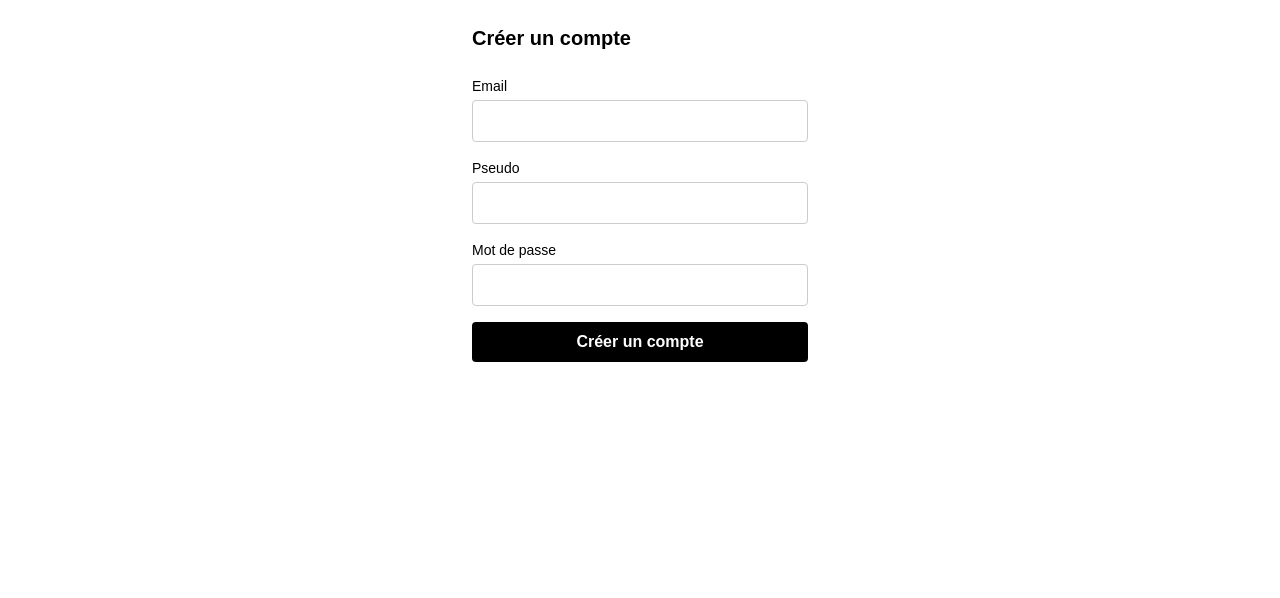
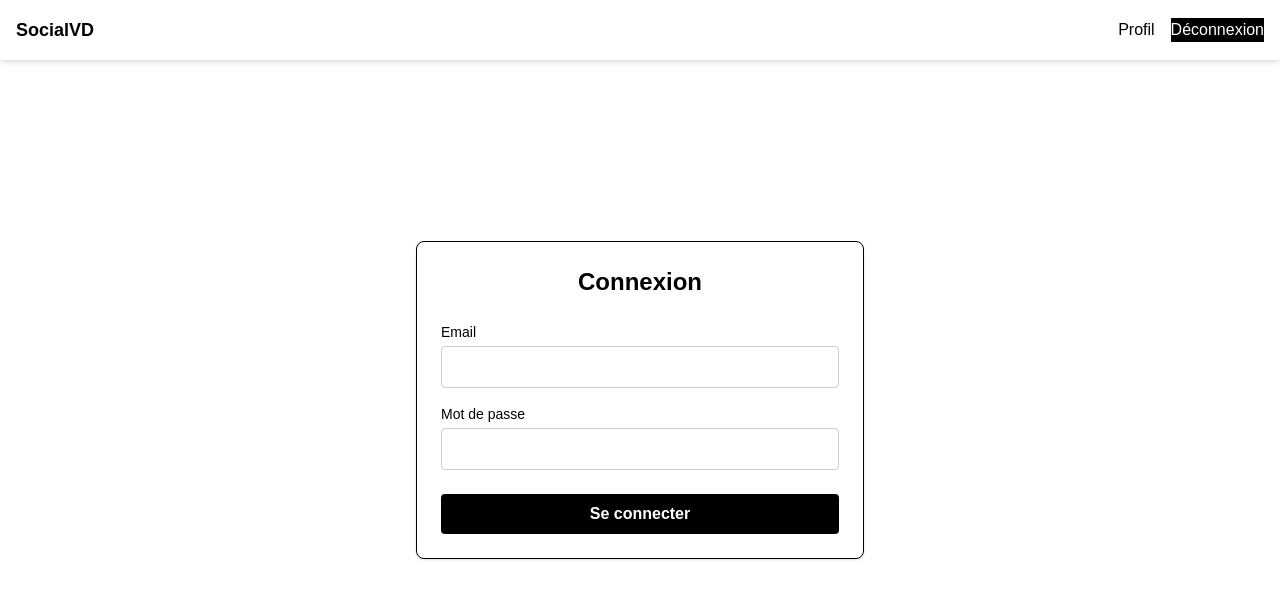
Before and after one commit to leonardomarius/socialvd, a Next.js app: page /signup in a window 1280 px wide. Shown: the top 598 px of the page. Built offline with nearby package versions, Linux system fonts and the light colour scheme; no server answers; sample sign-in values are in the browser's storage.

Commit message:
add global navbar + cleanup

```diff
--- a/src/app/layout.tsx
+++ b/src/app/layout.tsx
@@ -1,19 +1,18 @@
-import type { Metadata } from "next";
 import "./globals.css";
+import Navbar from "@/components/Navbar";
 
-export const metadata: Metadata = {
+export const metadata = {
   title: "SocialVD",
-  description: "Le réseau social gaming arrive très bientôt.",
+  description: "Le réseau social gaming",
 };
 
-export default function RootLayout({
-  children,
-}: {
-  children: React.ReactNode;
-}) {
+export default function RootLayout({ children }: { children: React.ReactNode }) {
   return (
     <html lang="fr">
-      <body>{children}</body>
+      <body>
+        <Navbar /> {/* NAVBAR GLOBALE */}
+        {children}
+      </body>
     </html>
   );
 }
--- a/src/app/profile/page.tsx
+++ b/src/app/profile/page.tsx
@@ -1,94 +1,69 @@
 "use client";
 
+export const dynamic = "force-dynamic";
+export const fetchCache = "force-no-store";
+
+import Navbar from "@/components/Navbar";
+import AuthGuard from "@/components/AuthGuard";
+import { supabaseBrowser } from "@/utils/supabaseClient";
 import { useEffect, useState } from "react";
-import { useRouter } from "next/navigation";
-import { supabase } from "@/lib/supabase";
 
-type Post = {
-  id: string;
-  content: string;
-  game: string | null;
-  created_at: string;
-  likes: number;
-};
+const supabase = supabaseBrowser();
 
 export default function ProfilePage() {
-  const router = useRouter();
-  const [pseudo, setPseudo] = useState<string | null>(null);
-  const [email, setEmail] = useState<string | null>(null);
-  const [posts, setPosts] = useState<Post[]>([]);
+  return (
+    <AuthGuard>
+   <ProfileContent />
+</AuthGuard>
+
+  );
+}
+
+
+
+function ProfileContent() {
+  const [userInfo, setUserInfo] = useState<any>(null);
 
   useEffect(() => {
+    loadProfile();
+  }, []);
+
+  const loadProfile = async () => {
     const user_id = localStorage.getItem("user_id");
-    if (!user_id) {
-      router.push("/login");
-      return;
-    }
+    if (!user_id) return;
 
-    const fetchData = async () => {
-      const { data: user, error: userError } = await supabase
-        .from("users")
-        .select("pseudo, email")
-        .eq("id", user_id)
-        .single();
+    const { data } = await supabase
+      .from("users")
+      .select("*")
+      .eq("id", user_id)
+      .single();
 
-      if (!userError && user) {
-        setPseudo(user.pseudo);
-        setEmail(user.email);
-      }
+    setUserInfo(data);
+  };
 
-      const { data: postsData } = await supabase
-        .from("posts")
-        .select("id, content, game, created_at, likes")
-        .eq("user_id", user_id)
-        .order("created_at", { ascending: false });
-
-      if (postsData) setPosts(postsData);
-    };
-
-    fetchData();
-  }, [router]);
+  if (!userInfo) return <p className="p-6">Chargement du profil...</p>;
 
   return (
     <div className="max-w-xl mx-auto pt-10 pb-16">
-      <h1 className="text-3xl font-bold mb-4">Mon profil</h1>
+      <h1 className="text-3xl font-bold mb-6">Mon Profil</h1>
 
-      <div className="border p-4 rounded-lg bg-white shadow-sm mb-6">
-        <p className="text-lg font-semibold">
-          {pseudo || "Utilisateur"}
-        </p>
-        <p className="text-sm text-gray-600">
-          {email || "Email non disponible"}
-        </p>
-      </div>
+      <div className="p-4 border rounded-lg bg-white shadow-sm">
+        <p><strong>Pseudo :</strong> {userInfo.pseudo}</p>
+        <p><strong>Email :</strong> {userInfo.email}</p>
+        <p><strong>ID :</strong> {userInfo.id}</p>
 
-      <h2 className="text-xl font-semibold mb-3">Mes posts</h2>
-      <div className="space-y-4">
-        {posts.map((post) => (
-          <div
-            key={post.id}
-            className="border p-3 rounded-lg bg-white shadow-sm"
+        <div className="mt-6">
+          <button
+            className="bg-black text-white px-4 py-2 rounded"
+            onClick={async () => {
+              await supabase.auth.signOut();
+              localStorage.clear();
+              window.location.href = "/login";
+            }}
           >
-            {post.game && (
-              <p className="text-xs text-gray-500 mb-1">
-                Jeu : {post.game}
-              </p>
-            )}
-            <p className="text-sm text-gray-500">
-              {new Date(post.created_at).toLocaleString()}
-            </p>
-            <p className="mt-1">{post.content}</p>
-            <p className="text-xs text-gray-500 mt-1">
-              👍 {post.likes} j’aime
-            </p>
-          </div>
-        ))}
-
-        {posts.length === 0 && (
-          <p className="text-gray-500 text-sm">
-            Tu n’as pas encore publié de post.
-          </p>
-        )}
+            Se déconnecter
+          </button>
+        </div>
       </div>
     </div>
   );
--- a/src/app/signup/page.tsx
+++ b/src/app/signup/page.tsx
@@ -1,91 +1,91 @@
 "use client";
 
+export const dynamic = "force-dynamic";
+export const fetchCache = "force-no-store";
+
 import { useState } from "react";
-import { supabase } from "@/lib/supabase";
+import { useRouter } from "next/navigation";
+import { supabaseBrowser } from "@/utils/supabaseClient";
 
-export default function SignupPage() {
+const supabase = supabaseBrowser();
+
+export default function LoginPage() {
+  const router = useRouter();
+
   const [email, setEmail] = useState("");
-  const [pseudo, setPseudo] = useState("");
   const [password, setPassword] = useState("");
+  const [errorMessage, setErrorMessage] = useState("");
   const [loading, setLoading] = useState(false);
-  const [errorMessage, setErrorMessage] = useState("");
 
-  const handleSignup = async (e: any) => {
+  const handleLogin = async (e: React.FormEvent) => {
     e.preventDefault();
     setLoading(true);
     setErrorMessage("");
 
-    console.log("ATTEMPT SIGNUP with:", { email, pseudo, password });
-
-    const { data, error } = await supabase
-      .from("users")
-      .insert([{ email, pseudo, password }]);
-
-    console.log("SIGNUP ERROR:", error);
-    console.log("SIGNUP DATA:", data);
-
-    setLoading(false);
+    // 1) Auth avec Supabase
+    const { data, error } = await supabase.auth.signInWithPassword({
+      email,
+      password,
+    });
 
     if (error) {
-      setErrorMessage("Erreur lors de l'inscription.");
+      setErrorMessage("Email ou mot de passe incorrect.");
+      setLoading(false);
       return;
     }
 
-    // Redirection si réussite
-    window.location.href = "/login";
+    // 2) On récupère le profil dans ta table "users"
+    const { data: profile } = await supabase
+      .from("users")
+      .select("id, pseudo")
+      .eq("id", data.user.id)
+      .single();
+
+    // 3) On stocke localement le profil (pour affichage dans le feed)
+    localStorage.setItem("user_id", profile?.id);
+    localStorage.setItem("user_pseudo", profile?.pseudo || "Utilisateur");
+
+    router.push("/feed");
   };
 
   return (
-    <main className="p-6 max-w-sm mx-auto">
-      <h1 className="text-xl font-bold mb-6 text-black">Créer un compte</h1>
+    <div className="min-h-screen flex items-center justify-center px-6">
+      <form
+        onSubmit={handleLogin}
+        className="w-full max-w-md p-6 border rounded-lg shadow bg-white"
+      >
+        <h1 className="text-2xl font-bold mb-6 text-center">Connexion</h1>
 
-      <form onSubmit={handleSignup} className="space-y-4">
+        {errorMessage && (
+          <p className="text-red-600 text-center mb-4">{errorMessage}</p>
+        )}
 
-        <div>
-          <label className="block text-sm mb-1 text-black">Email</label>
+        <label className="block text-sm mb-1">Email</label>
         <input
           type="email"
-            className="w-full px-3 py-2 rounded bg-white text-black border border-gray-400"
+          className="w-full px-3 py-2 border rounded mb-4"
           value={email}
           onChange={(e) => setEmail(e.target.value)}
           required
         />
-        </div>
 
-        <div>
-          <label className="block text-sm mb-1 text-black">Pseudo</label>
-          <input
-            type="text"
-            className="w-full px-3 py-2 rounded bg-white text-black border border-gray-400"
-            value={pseudo}
-            onChange={(e) => setPseudo(e.target.value)}
-            required
-          />
-        </div>
-
-        <div>
-          <label className="block text-sm mb-1 text-black">Mot de passe</label>
+        <label className="block text-sm mb-1">Mot de passe</label>
         <input
           type="password"
-            className="w-full px-3 py-2 rounded bg-white text-black border border-gray-400"
+          className="w-full px-3 py-2 border rounded mb-6"
           value={password}
           onChange={(e) => setPassword(e.target.value)}
           required
         />
-        </div>
-
-        {errorMessage && (
-          <p className="text-red-600 text-sm">{errorMessage}</p>
-        )}
 
         <button
           type="submit"
           disabled={loading}
-  className="w-full bg-black py-2 rounded font-semibold text-white !text-white"
+          className="w-full bg-black py-2 rounded font-semibold text-white"
         >
-  {loading ? "Création..." : "Créer un compte"}
+          {loading ? "Connexion..." : "Se connecter"}
         </button>
       </form>
-    </main>
+    </div>
   );
 }
--- /dev/null
+++ b/src/components/AuthGuard.tsx
@@ -0,0 +1,46 @@
+"use client";
+
+import { useEffect, useState, type ReactNode } from "react";
+import { useRouter } from "next/navigation";
+import { supabaseBrowser } from "@/utils/supabaseClient";
+
+const supabase = supabaseBrowser();
+
+type AuthGuardProps = {
+  children: ReactNode;
+};
+
+export default function AuthGuard({ children }: AuthGuardProps) {
+  const router = useRouter();
+  const [checking, setChecking] = useState(true);
+
+  useEffect(() => {
+    const checkSession = async () => {
+      const { data, error } = await supabase.auth.getSession();
+
+      // Pas de session → redirection vers /login
+      if (error || !data.session) {
+        router.replace("/login");
+        return;
+      }
+
+      // Optionnel : on synchronise l'id dans le localStorage
+      const user = data.session.user;
+      localStorage.setItem("user_id", user.id);
+
+      setChecking(false);
+    };
+
+    checkSession();
+  }, [router]);
+
+  if (checking) {
+    return (
+      <div className="min-h-screen flex items-center justify-center">
+        <p>Chargement...</p>
+      </div>
+    );
+  }
+
+  return <>{children}</>;
+}
--- /dev/null
+++ b/src/components/Navbar.tsx
@@ -0,0 +1,42 @@
+"use client";
+
+import Link from "next/link";
+import { useRouter } from "next/navigation";
+
+export default function Navbar() {
+  const router = useRouter();
+
+  const logout = () => {
+    localStorage.removeItem("user_id");
+    localStorage.removeItem("user_pseudo");
+    router.push("/login");
+  };
+
+  const loggedIn = typeof window !== "undefined" && localStorage.getItem("user_id");
+
+  return (
+    <nav className="w-full fixed top-0 left-0 bg-white shadow-md z-50 p-4 flex justify-between items-center">
+      <Link href="/feed" className="font-semibold text-lg">
+        SocialVD
+      </Link>
+
+      <div className="flex gap-4">
+        {loggedIn && (
+          <>
+            <Link href="/profile">Profil</Link>
+            <button onClick={logout} className="text-red-500">
+              Déconnexion
+            </button>
+          </>
+        )}
+
+        {!loggedIn && (
+          <>
+            <Link href="/login">Connexion</Link>
+            <Link href="/signup">Créer un compte</Link>
+          </>
+        )}
+      </div>
+    </nav>
+  );
+}
--- /dev/null
+++ b/src/utils/supabaseClient.ts
@@ -0,0 +1,15 @@
+"use client";
+
+import { createClient } from "@supabase/supabase-js";
+
+export const supabaseBrowser = () =>
+  createClient(
+    process.env.NEXT_PUBLIC_SUPABASE_URL!,
+    process.env.NEXT_PUBLIC_SUPABASE_ANON_KEY!,
+    {
+      auth: {
+        persistSession: true,
+        autoRefreshToken: true,
+      },
+    }
+  );
--- a/tsconfig.json
+++ b/tsconfig.json
@@ -18,10 +18,13 @@
         "name": "next"
       }
     ],
+
+    "baseUrl": "src",
     "paths": {
-      "@/*": ["./src/*"]
+      "@/*": ["*"]
     }
   },
+
   "include": [
     "next-env.d.ts",
     "**/*.ts",
```
Also changed, not shown: src/app/feed/page.tsx (+40 -46 lines). Lines whose indentation alone changed are shown as unchanged.
